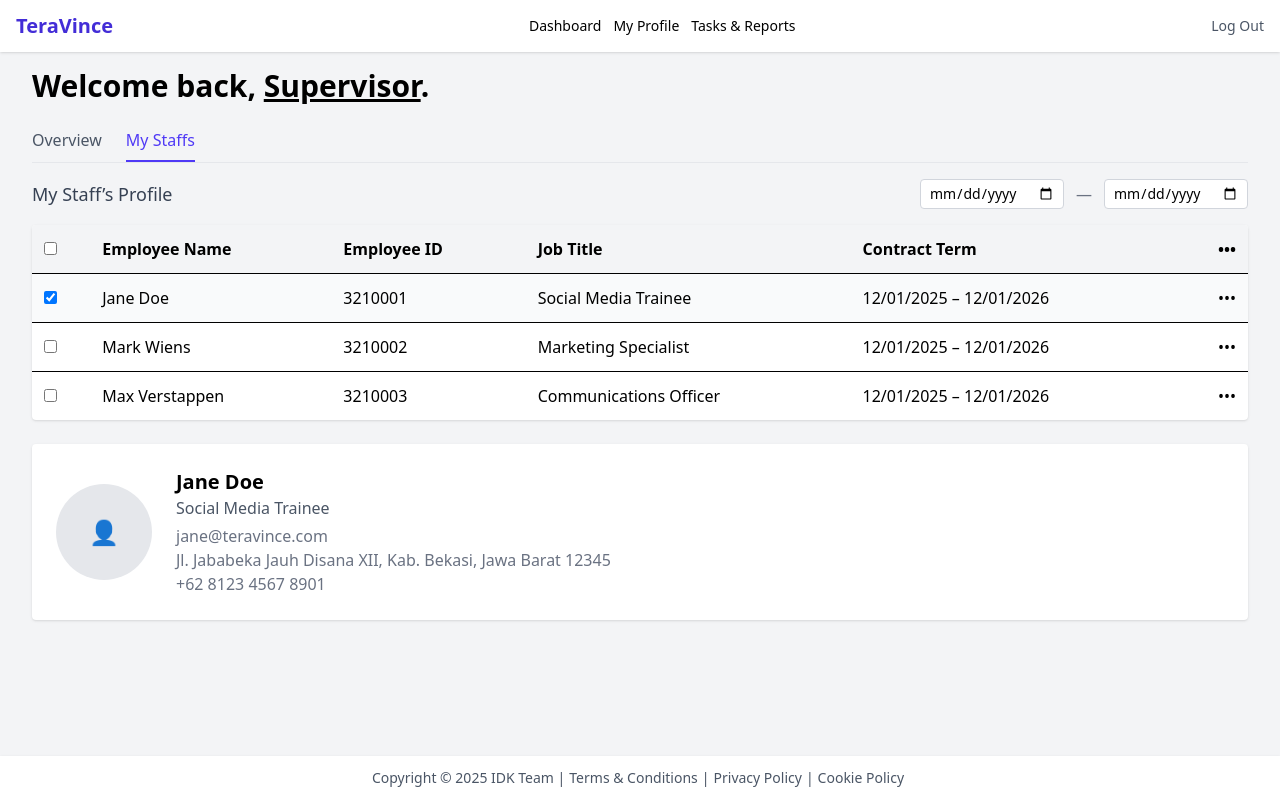
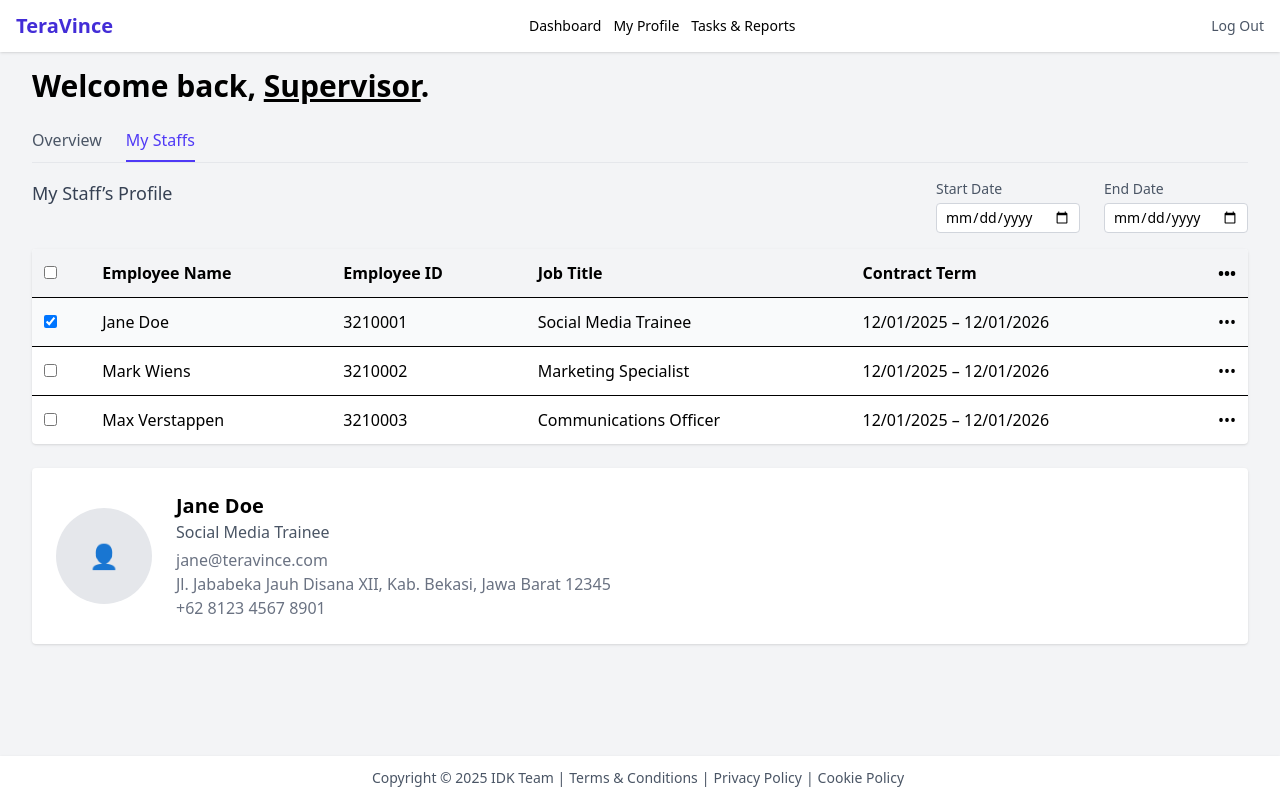
Before and after one commit to MBrillian354/teravince, a React (Vite) app in the folder frontend/: page /staffs in a window 1280 px wide. Built offline with nearby package versions, Linux system fonts and the light colour scheme.

Commit message:
Refinement
Refactor: perubahan nama & struktur file component -> pages
tambah label untuk month & end date - start date

minta cek: ada 2 tipe tulisan baiknya yang mana

```diff
--- a/frontend/src/components/cookiePolicy.jsx
+++ b/frontend/src/pages/CookiePolicy.jsx
@@ -1,5 +1,3 @@
-import React from 'react';
-
 export default function CookiePolicy() {
   return (
     <div className="container mx-auto px-4 py-6">
--- a/frontend/src/components/myProfile.jsx
+++ b/frontend/src/pages/MyProfile.jsx
@@ -1,4 +1,3 @@
-// src/components/MyProfile.jsx
 import React, { useState } from 'react';
 
 export default function MyProfile() {
--- a/frontend/src/components/myStaffs.jsx
+++ b/frontend/src/pages/MyStaffs.jsx
@@ -80,22 +80,35 @@ return (
       </nav>
 
       {/* 2–4. Sleek date‐range row (no shadows, white inputs, gray borders, right-aligned) */}
-      <div className="flex justify-between items-center mb-4">
+      {/* My Staff’s Profile + Labeled Date Range */}
+<div className="flex justify-between items-start mb-4">
   {/* Left label */}
   <div className="text-lg font-medium text-gray-700">
     My Staff’s Profile
   </div>
 
-  {/* Date inputs (right-aligned) */}
-  <div className="flex items-center space-x-3">
+  {/* Right: two date inputs, each with its own label */}
+  <div className="flex space-x-6">
+    {/* Start Date */}
+    <div className="flex flex-col">
+      <label htmlFor="start-date" className="text-sm text-gray-600 mb-1">
+        Start Date
+      </label>
       <input
+        id="start-date"
         type="date"
         value={startDate}
         onChange={e => setStartDate(e.target.value)}
         className="w-36 px-2 py-1 text-sm bg-white border border-gray-300 rounded focus:outline-none focus:ring-1 focus:ring-indigo-500 focus:border-indigo-500"
       />
-    <span className="text-gray-500">—</span>
+    </div>
+    {/* End Date */}
+    <div className="flex flex-col">
+      <label htmlFor="end-date" className="text-sm text-gray-600 mb-1">
+        End Date
+      </label>
       <input
+        id="end-date"
         type="date"
         value={endDate}
         onChange={e => setEndDate(e.target.value)}
@@ -104,6 +117,8 @@ return (
       />
     </div>
   </div>
+</div>
+
 
    {/* Staff Table */}
    <div className="bg-white rounded shadow overflow-x-auto mb-6">
--- a/frontend/src/components/privacyPolicy.jsx
+++ b/frontend/src/pages/PrivacyPolicy.jsx
@@ -1,5 +1,3 @@
-import React from 'react';
-
 export default function PrivacyPolicy() {
   return (
     <div className="container mx-auto px-4 py-6">
--- a/frontend/src/components/spvDashboard.jsx
+++ b/frontend/src/pages/SPVDashboard.jsx
@@ -1,7 +1,7 @@
 import React, { useState } from 'react';
 import { NavLink }       from 'react-router-dom';
-import TaskStatusChart   from './taskStatusChart';
-import StatsCard         from './statsCard';
+import TaskStatusChart   from '../components/TaskStatusChart';
+import StatsCard         from '../components/StatsCard';
 
 export default function Dashboard() {
   // state for the month picker
@@ -52,20 +52,33 @@ export default function Dashboard() {
         </NavLink>
       </nav>
 
-      {/* Task Overview + Month Picker (sleek, no shadows) */}
-      <div className="flex justify-between items-center mb-4">
-        {/* Left-aligned label */}
+      {/* Task Overview + Month Picker (with label above input) */}
+<div className="flex justify-between items-end mb-4">
+  {/* Left label */}
   <div className="text-lg font-medium text-gray-700">
     Task Overview
   </div>
-        {/* Right-aligned month selector */}
+
+  {/* Right: explanatory text + month input with its own label */}
+  <div className="flex items-center space-x-3">
+    <div className="flex flex-col">
+      <label
+        htmlFor="month-selector"
+        className="text-sm text-gray-600 mb-1"
+      >
+        Filter by Month
+      </label>
       <input
+        id="month-selector"
         type="month"
         value={selectedMonth}
         onChange={e => setSelectedMonth(e.target.value)}
         className="w-36 px-2 py-1 text-sm bg-white border border-gray-300 rounded focus:outline-none focus:ring-1 focus:ring-indigo-500 focus:border-indigo-500"
       />
     </div>
+  </div>
+</div>
+
 
       {/* Centered Donut + Legend Card */}
       <div className="bg-white rounded shadow p-4 mb-6 flex flex-col items-center justify-center md: flex-row md:items-center space-y-4 md: space-y-0 md:space-x-8">
--- a/frontend/src/pages/StaffView.jsx
+++ /dev/null
@@ -1,10 +0,0 @@
-function Staffs() {
-  return (
-    <div className="p-8">
-      <h1 className="text-3xl font-bold mb-4">Staffs</h1>
-      <p>This is the Staffs page.</p>
-    </div>
-  )
-}
-
-export default Staffs
--- a/frontend/src/components/termsAndConditions.jsx
+++ b/frontend/src/pages/TermsAndConditions.jsx
@@ -1,5 +1,3 @@
-import React from 'react';
-
 export default function TermsAndConditions() {
   return (
     <div className="container mx-auto px-4 py-6">
```
Also changed, not shown: frontend/src/App.jsx (+7 -7 lines). Lines whose indentation alone changed are shown as unchanged.
